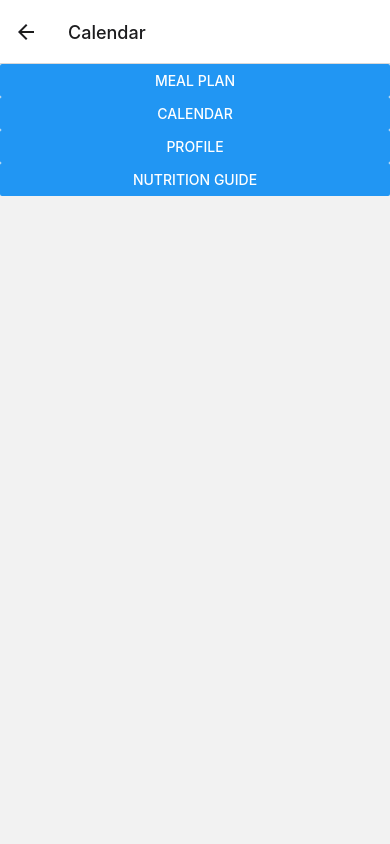
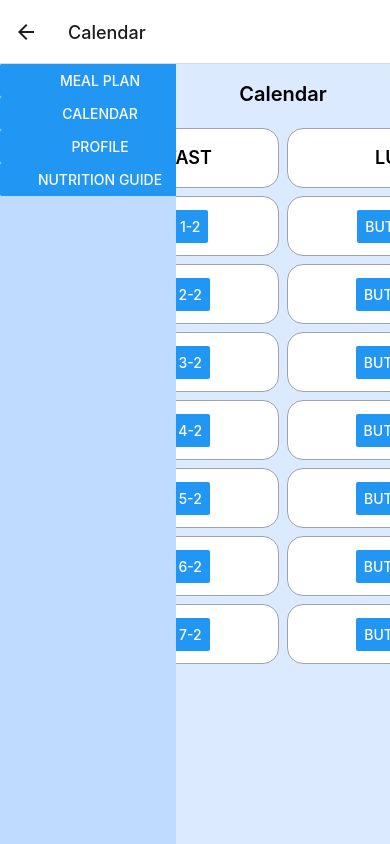
Before and after one commit to sst-inc/Vexential-Inc., a React Native app: screen /Calendar in a window 390 px wide. Built offline with nearby package versions, Linux system fonts and the light colour scheme.

Commit message:
calendar !!!!
fucking hell this shit is trying to make me kill myself but ya i made the fucking calendar

```diff
--- /dev/null
+++ b/src/components/Sidebar.jsx
@@ -0,0 +1,18 @@
+import React from 'react';
+import { View, Button } from 'react-native';
+import { useNavigation } from '@react-navigation/native';
+
+const Sidebar = () => {
+  const navigation = useNavigation();
+
+  return (
+    <View style={{ width: 200, backgroundColor: 'lightblue' }}>
+      <Button title="Meal Plan" onPress={() => navigation.navigate('MealPlan')} />
+      <Button title="Calendar" onPress={() => navigation.navigate('Calendar')} />
+      <Button title="Profile" onPress={() => navigation.navigate('Profile')} />
+      <Button title="Nutrition Guide" onPress={() => navigation.navigate('NutritionGuide')} />
+    </View>
+  );
+};
+
+export default Sidebar;
--- a/src/pages/Calendar.jsx
+++ b/src/pages/Calendar.jsx
@@ -1,16 +1,70 @@
 import React from 'react';
-import { Text, View } from 'react-native';
+import { Text, View, Button } from 'react-native';
+import Sidebar from '../components/Sidebar';
 import { styled } from 'nativewind';
-import Navbar from '../components/navbar';
 
 const StyledView = styled(View);
 const StyledText = styled(Text);
 
 const Calendar = () => {
   return (
-    <StyledView>
-      <Navbar />
-      {/* Your Calendar content */}
+    <StyledView className="flex-1 flex-row">
+      {/* Sidebar */}
+      <StyledView className="w-44 h-full bg-blue-200">
+        <Sidebar />
+      </StyledView>
+
+      {/* Main Content */}
+      <StyledView className="flex-1 flex-col bg-blue-100 p-0 overflow-scroll">
+        {/* Calendar Title */}
+        <StyledView className="flex-row justify-center items-center p-4">
+          <StyledText className="text-black text-xl font-semibold">
+            Calendar
+          </StyledText>
+        </StyledView>
+
+        {/* Top Row: Empty Space, Breakfast, Lunch, Dinner */}
+        <StyledView className="flex-row justify-center items-center">
+          <StyledView className="w-60 h-[60px] rounded-2xl bg-white m-1 border border-gray-400 flex justify-center items-center">
+            {/* Empty Space */}
+          </StyledView>
+          <StyledView className="w-60 h-[60px] rounded-2xl bg-white m-1 border border-gray-400 flex justify-center items-center">
+            <StyledText className="text-black font-semibold text-center text-lg">
+              BREAKFAST
+            </StyledText>
+          </StyledView>
+          <StyledView className="w-60 h-[60px] rounded-2xl bg-white m-1 border border-gray-400 flex justify-center items-center">
+            <StyledText className="text-black font-semibold text-center text-lg">
+              LUNCH
+            </StyledText>
+          </StyledView>
+          <StyledView className="w-60 h-[60px] rounded-2xl bg-white m-1 border border-gray-400 flex justify-center items-center">
+            <StyledText className="text-black font-semibold text-center text-lg">
+              DINNER
+            </StyledText>
+          </StyledView>
+        </StyledView>
+
+        {/* Rows of Buttons */}
+        {Array.from({ length: 7 }).map((_, day) => (
+          <StyledView className="flex-row justify-center items-center" key={day}>
+            <StyledView className="w-60 h-[60px] rounded-2xl bg-white m-1 border border-gray-400 flex justify-center items-center">
+              <StyledText className="text-black font-semibold text-center text-lg">
+                Day {day + 1}
+              </StyledText>
+            </StyledView>
+            <StyledView className="w-60 h-[60px] rounded-2xl bg-white m-1 border border-gray-400 flex justify-center items-center">
+              <Button title={`Button ${day + 1}-2`} onPress={() => {}} />
+            </StyledView>
+            <StyledView className="w-60 h-[60px] rounded-2xl bg-white m-1 border border-gray-400 flex justify-center items-center">
+              <Button title={`Button ${day + 1}-3`} onPress={() => {}} />
+            </StyledView>
+            <StyledView className="w-60 h-[60px] rounded-2xl bg-white m-1 border border-gray-400 flex justify-center items-center">
+              <Button title={`Button ${day + 1}-4`} onPress={() => {}} />
+            </StyledView>
+          </StyledView>
+        ))}
+      </StyledView>
     </StyledView>
   );
 };
```
